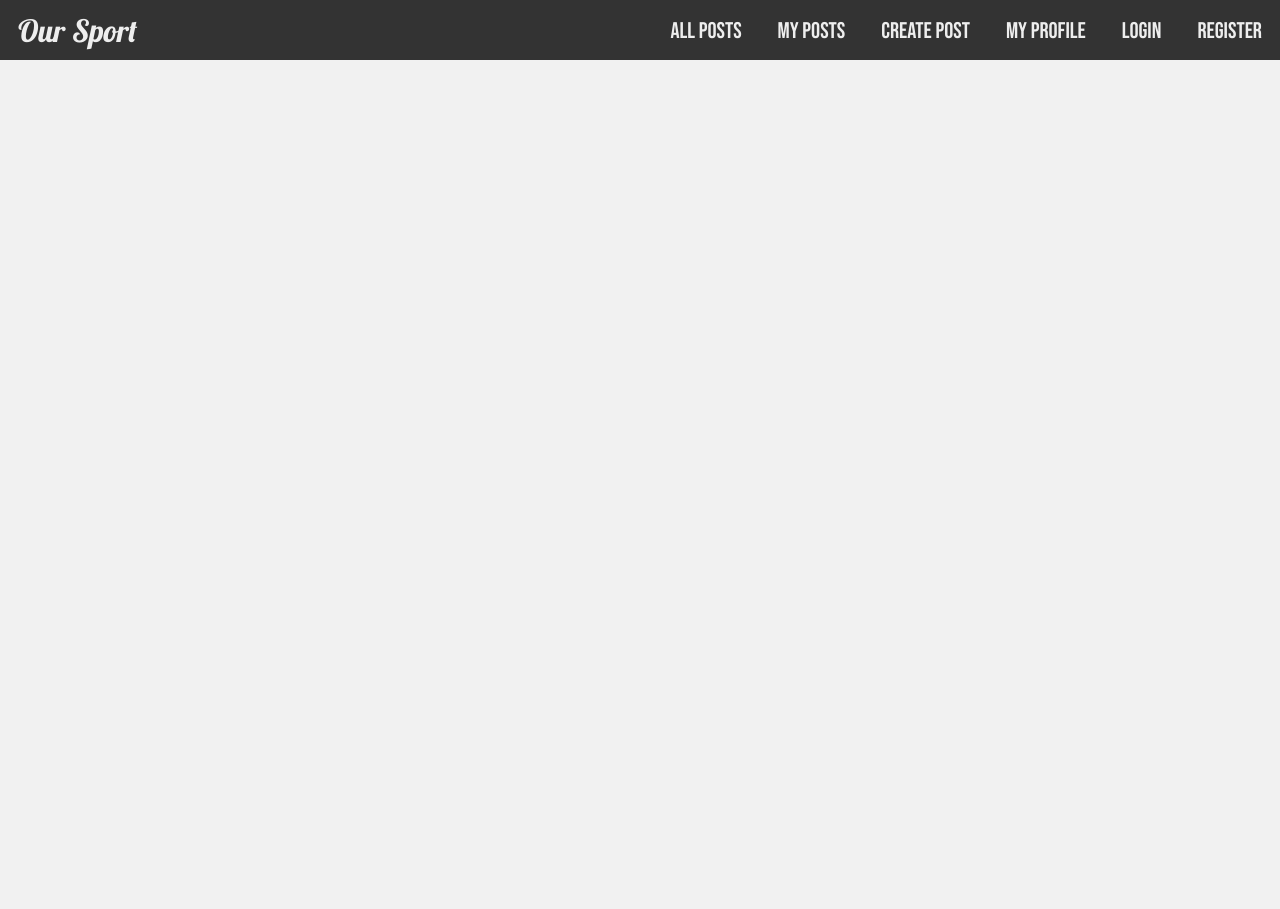
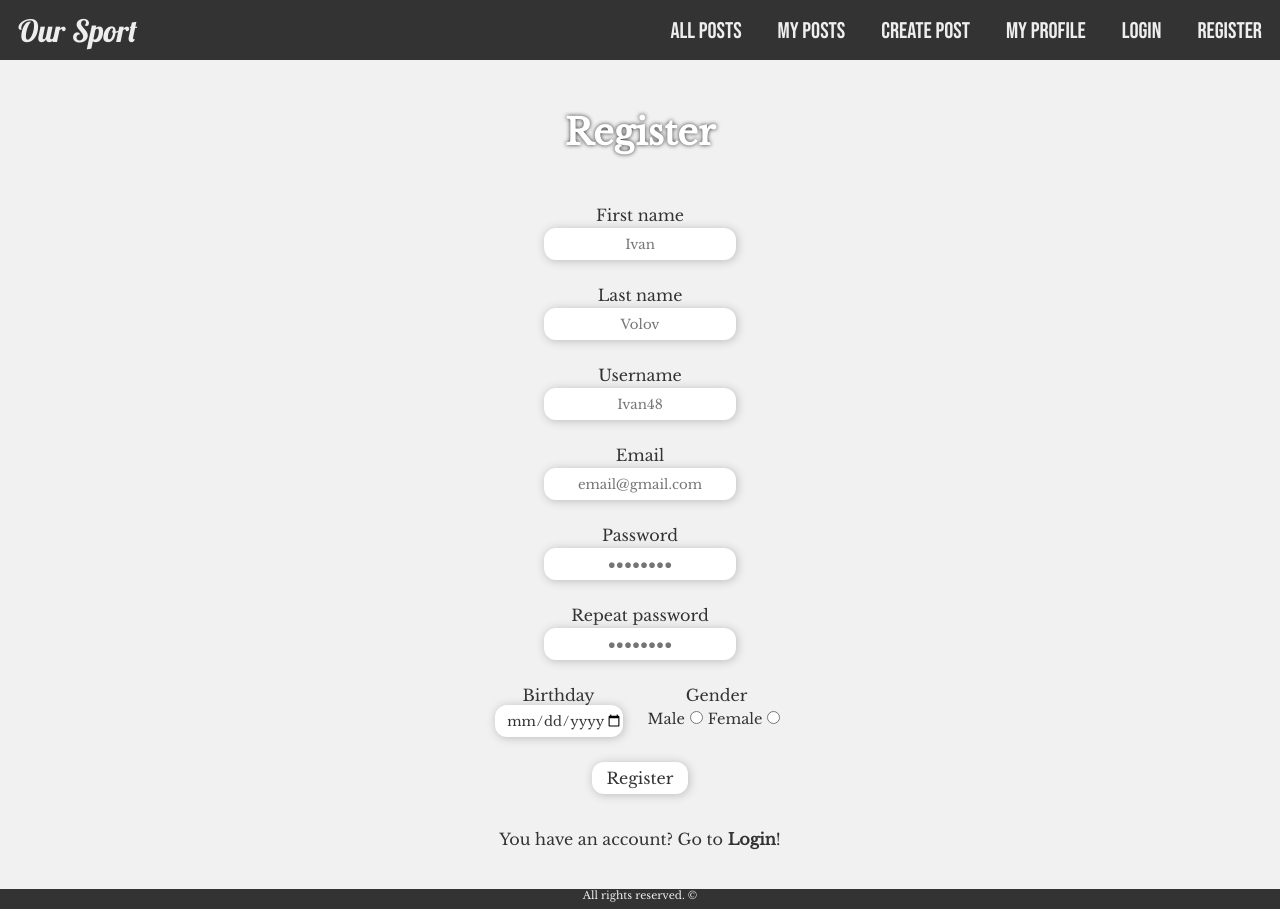
Before and after one commit to nikolay5r/our-sport-app, a React (Create React App) app: page /register in a window 1280 px wide. Before the commit the page ends 800 px from the top, so only its background shows below. Built offline with nearby package versions, Linux system fonts and the light colour scheme.

Commit message:
Create Register component

```diff
--- a/src/App.js
+++ b/src/App.js
@@ -9,6 +9,7 @@ import Navigation from './components/Navigation/Navigation';
 import Footer from './components/Footer';
 import Home from './components/Home/Home';
 import Login from './components/Auth/Login';
+import Register from './components/Auth/Register';
 
 function App() {
     return (
@@ -18,6 +19,7 @@ function App() {
             <Routes>
                 <Route path="/" element={<Home />} />
                 <Route path="/login" element={<Login />} />
+                <Route path="/register" element={<Register />} />
             </Routes>
 
             <Footer />
--- a/src/components/Auth/Login.js
+++ b/src/components/Auth/Login.js
@@ -1,3 +1,6 @@
+import { Link } from 'react-router-dom';
+
+
 export default function Login() {
     return (
         <div className="page-content">
@@ -11,7 +14,7 @@ export default function Login() {
                     <input type="password" placeholder="&#9679;&#9679;&#9679;&#9679;&#9679;&#9679;&#9679;&#9679;"
                         value="" id="password" />
                     <input type="submit" value="Login" />
-                    <p>You don't have an account? Go to <a href="">Register</a>!</p>
+                    <p>You don't have an account? Go to <Link to="/register">Register</Link>!</p>
                 </form>
             </div>
         </div>
--- /dev/null
+++ b/src/components/Auth/Register.js
@@ -0,0 +1,42 @@
+import { Link } from 'react-router-dom';
+
+export default function Register() {
+    return (
+        <div class="page-content">
+            <h1 class="heading">Register</h1>
+            <div class="account">
+                <form action="">
+                    <label for="text">First name</label>
+                    <input type="first-name" placeholder="Ivan" value="" id="first-name" name="first-name" />
+                    <label for="text">Last name</label>
+                    <input type="last-name" placeholder="Volov" value="" id="last-name" name="last-name" />
+                    <label for="username">Username</label>
+                    <input type="text" placeholder="Ivan48" value="" id="username" name="username" />
+                    <label for="email">Email</label>
+                    <input type="email" placeholder="email@gmail.com" value="" id="email" name="email" />
+                    <label for="password">Password</label>
+                    <input type="password" placeholder="&#9679;&#9679;&#9679;&#9679;&#9679;&#9679;&#9679;&#9679;"
+                        value="" id="password" name="password" />
+                    <label for="repeat-password">Repeat password</label>
+                    <input type="password" placeholder="&#9679;&#9679;&#9679;&#9679;&#9679;&#9679;&#9679;&#9679;"
+                        value="" id="repeat-password" name="repeat-password" />
+                    <div class="account-details">
+                        <div class="birthday">
+                            <label for="birthday">Birthday</label>
+                            <input type="date" name="birthday" id="birthday" />
+                        </div>
+                        <div class="gender">
+                            <p>Gender</p>
+                            <label for="male">Male</label>
+                            <input type="radio" name="gender" id="male" value="male" />
+                            <label for="female">Female</label>
+                            <input type="radio" name="gender" id="female" value="female" />
+                        </div>
+                    </div>
+                    <input type="submit" value="Register" />
+                    <p>You have an account? Go to <Link to="/login">Login</Link>!</p>
+                </form>
+            </div>
+        </div>
+    )
+}
```
